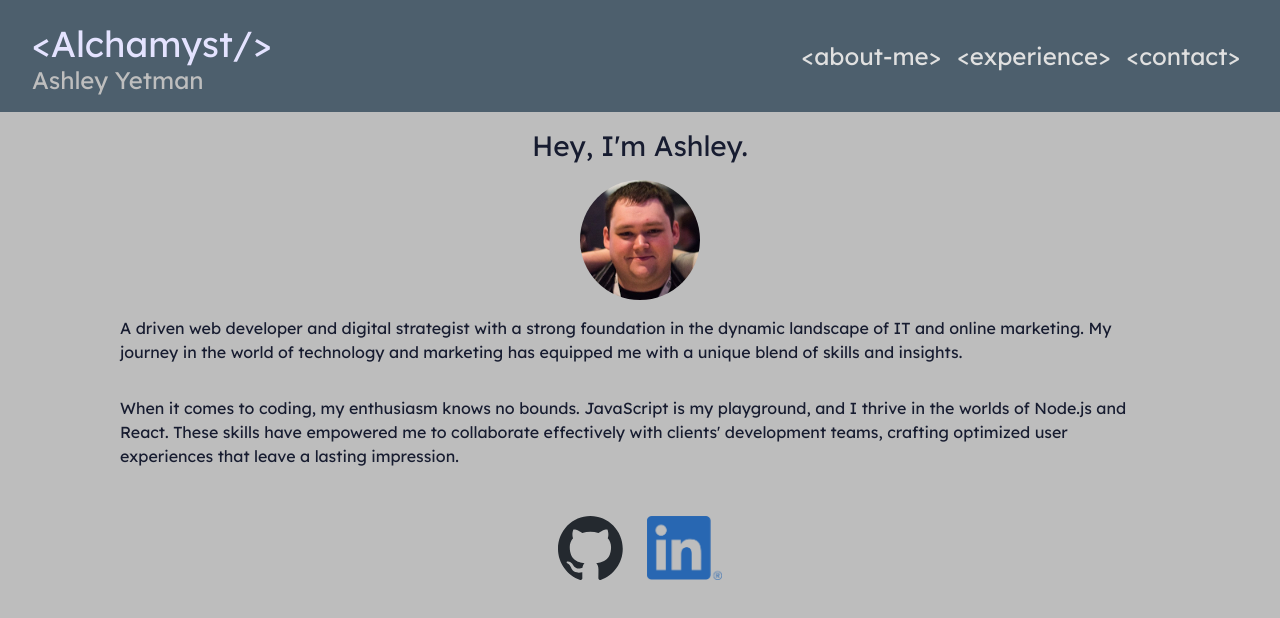
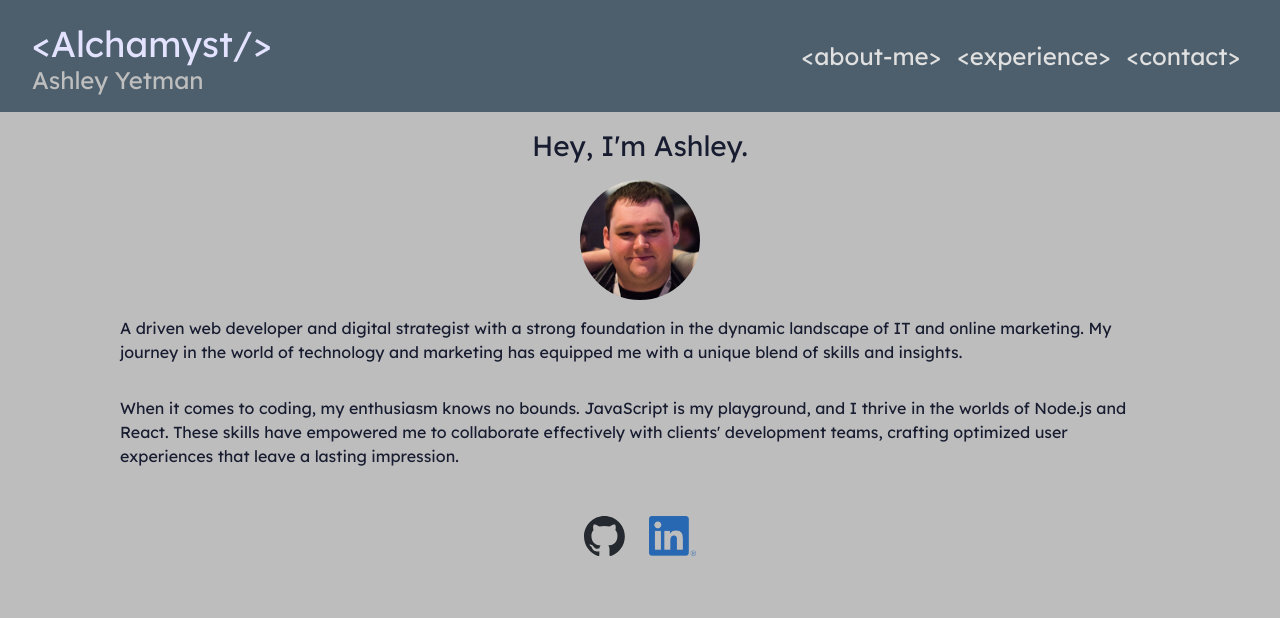
Before and after one commit to Alchamyst/ayetman-web, a React (Vite) app: page / in a window 1280 px wide. Shown: the top 618 px of the page. Built offline with nearby package versions, Linux system fonts and the light colour scheme.

Commit message:
reduce size of social icons.

```diff
--- a/src/styles/socialLinks.css
+++ b/src/styles/socialLinks.css
@@ -1,9 +1,9 @@
 .github-icon {
-    height: 4em;
+    height: 2.5em;
 }
 
 .linkedin-icon {
-    height: 4em;
+    height: 2.5em;
 }
 
 .social-links {
```
